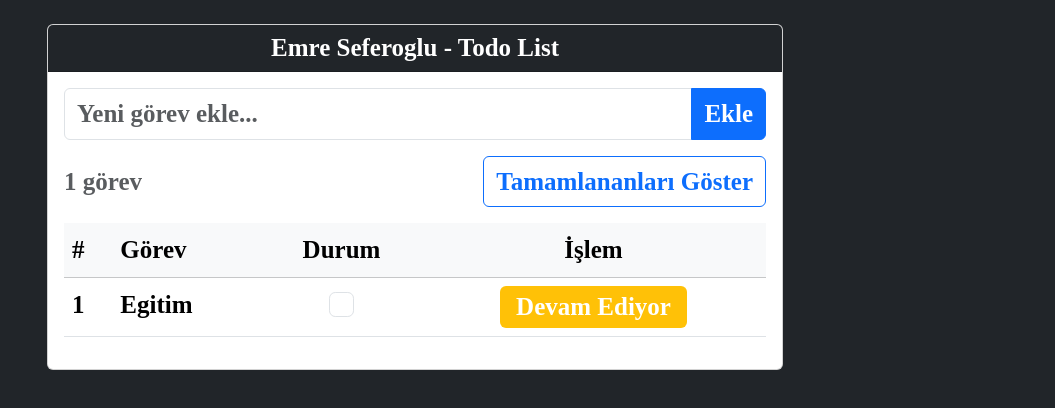
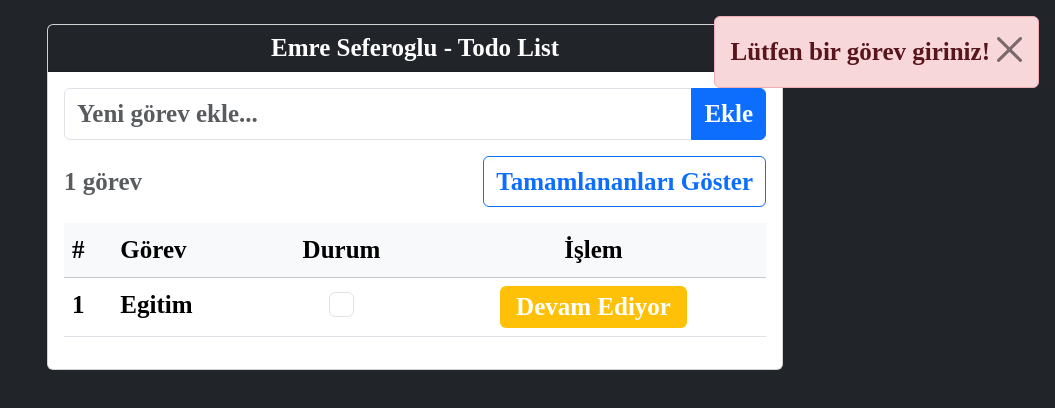
Before and after one commit to seferogluemre/CheckList-Angular, an Angular app: page / in a window 1280 px wide. Both pictures are taken after a click on the button "Ekle". Shown: the top 408 px of the page, without its empty margins (225-1280 px from the left). Built offline with nearby package versions, Linux system fonts and the light colour scheme; a web font is replaced by a local one.

Commit message:
toast message edit

```diff
--- a/src/app/app.component.css
+++ b/src/app/app.component.css
@@ -23,7 +23,20 @@
     border-radius: 10px !important;
 }
 
-/* Toast Animation */
+/* Toast Animation */.alert {
+    animation: slideIn 0.3s ease-in-out;
+}
+
+@keyframes slideIn {
+    from {
+        transform: translateX(100%);
+        opacity: 0;
+    }
+    to {
+        transform: translateX(0);
+        opacity: 1;
+    }
+}
 .toast {
     animation: slideIn 0.3s ease-in-out;
 }
--- a/src/app/app.component.html
+++ b/src/app/app.component.html
@@ -21,7 +21,17 @@
               </button>
             </div>
 
-            <div class="d-flex justify-content-between align-items-center mb-3">
+            <div class="d-flex justify-content-between align-items-center mb-3"><!-- Toast -->
+            <div *ngIf="showToast"
+                 class="position-fixed top-0 end-0 p-3"
+                 style="z-index: 9999;">
+              <div class="alert alert-danger alert-dismissible fade show" role="alert">
+                {{ toastMessage }}
+                <button type="button"
+                        class="btn-close"
+                        (click)="showToast = false"></button>
+              </div>
+            </div>
               <span class="text-muted">
                 {{ getItems().length }} görev{{ getItems().length === 1 ? '' : 'ler' }}
               </span>
```
